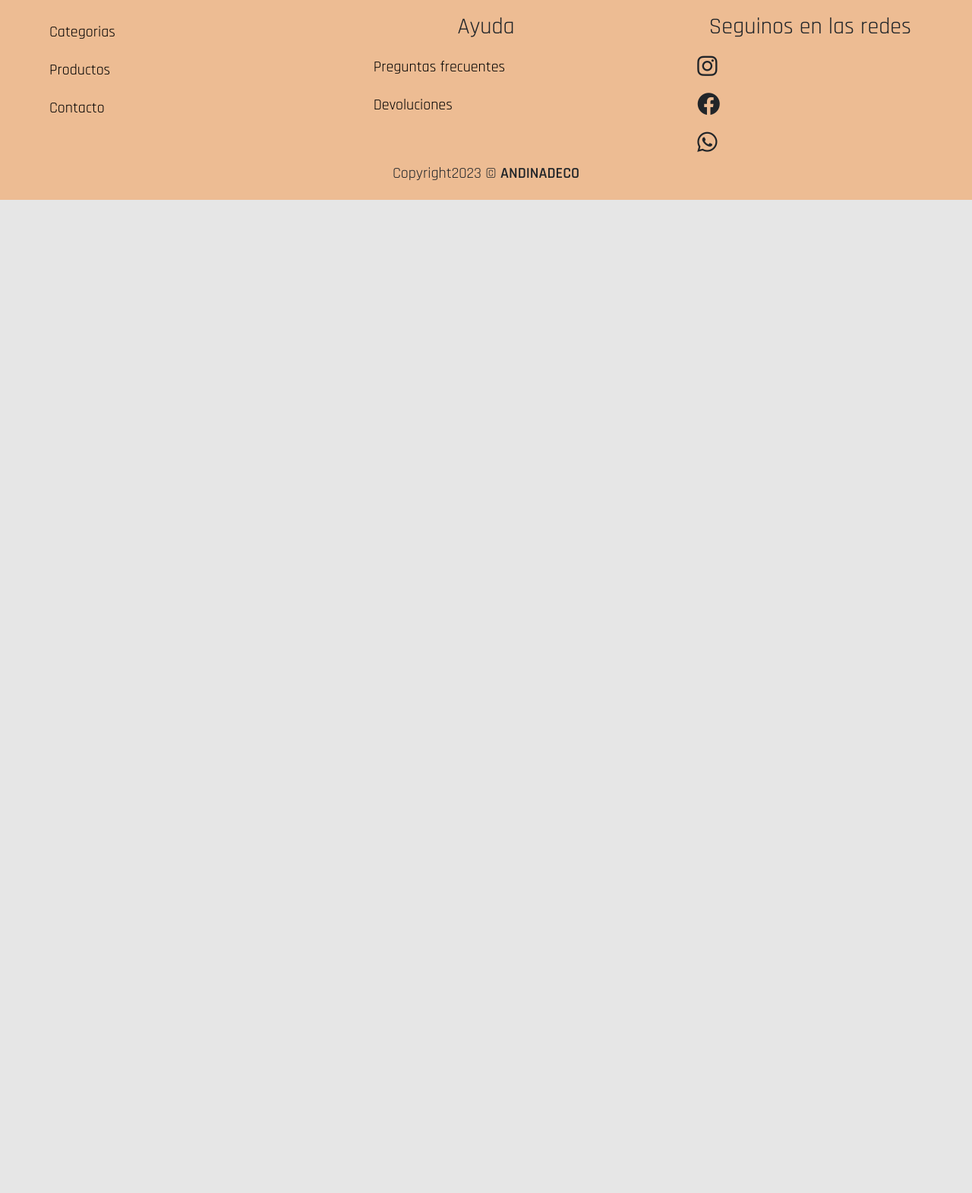
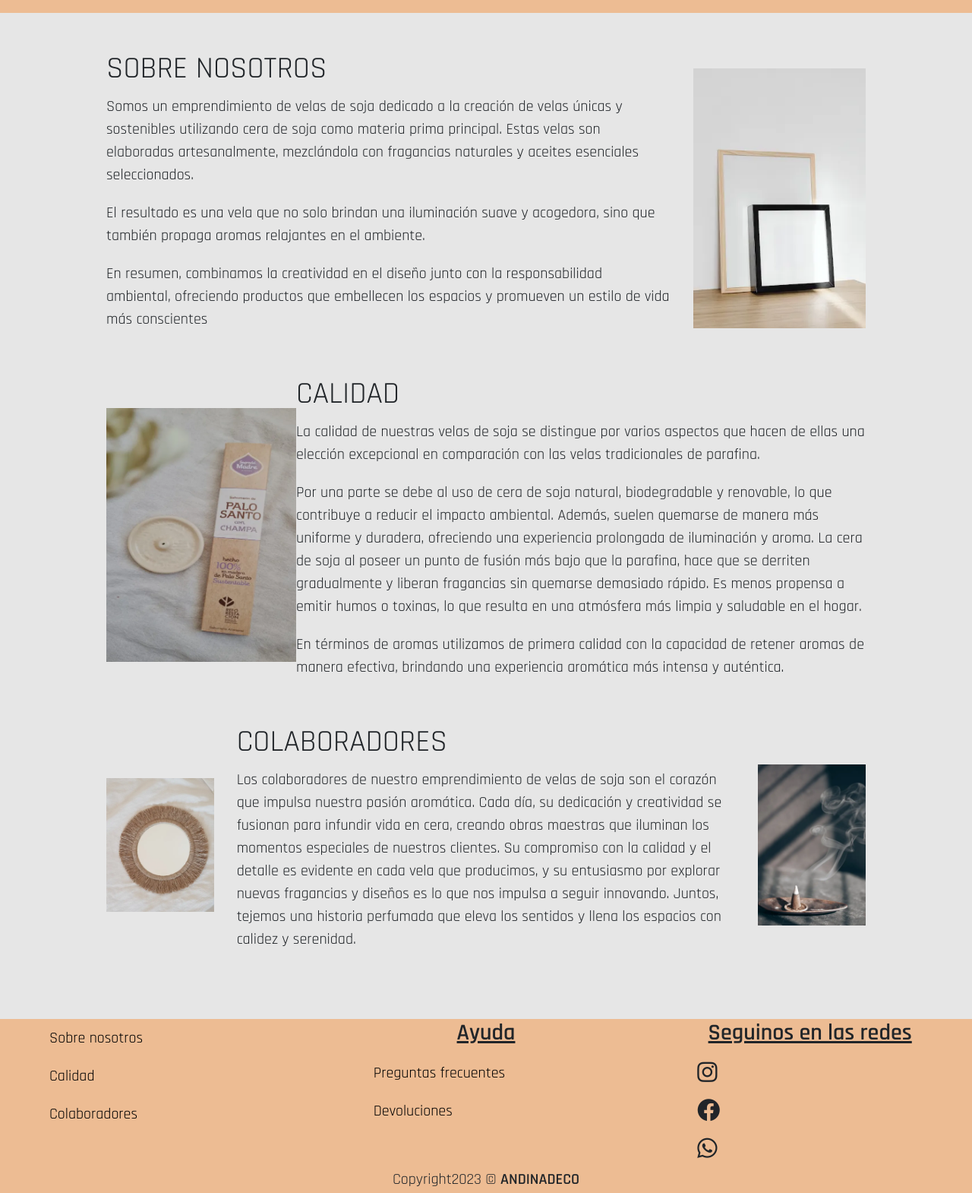
Before and after one commit to MNahuelBria/Proyecto-integrador-etapa-uno-, a website built with Vite: page paginas/nosotros.html in a window 1280 px wide. Shown: the part 103-1673 px from the top of the page at 76% size. Before the commit the page ends 800 px from the top, so only its background shows below. Built offline with nearby package versions, Linux system fonts and the light colour scheme.

Commit message:
estructura basica de la pagina nosotros

```diff
--- a/estilos/estilo.css
+++ b/estilos/estilo.css
@@ -5,7 +5,6 @@
   --color-principal: #edbc93;
   --color-secundario: #e6e6e6;
   --color-terciario: #ffdead;
-  /*--color-terciario: ;*/
   --tipografia-principal: 'Rajdhani', sans-serif;
   --tipografia-secundaria: 'Josefin Sans', sans-serif;
 }
@@ -68,7 +67,7 @@
 body {
   background-color: var(--color-secundario);
 }
-#Contenedor-categoria, #Contenedor-tarjetas-productos {
+#Contenedor-categoria, #Contenedor-tarjetas-productos, #Contenedor-articulos {
   width: 80%;
   height: auto;
   font-family: var(--tipografia-principal);
@@ -87,10 +86,10 @@ body {
   border-radius: .5rem 1.5rem;
   height: 25rem;
 }
-h3 {
+.Subtitulos-categorias {
   font-size: 2rem;
   font-weight: 600;
-  color: #2D4356;
+  color: #233443;
 }
 #categoria-1 {
   background-image: url(/img/Velas.webp);
@@ -166,6 +165,11 @@ h3 {
   transition-duration: 1.5s;
   box-shadow: 2px -2px 7px 2px #884A39;
 }
+.titulo-ayudas, .redes {
+  font-weight: 600;
+  font-size: 1.5rem;
+  text-decoration: underline;
+}
 #pie-pagina {
   background-color: var(--color-principal);
   font-family: var(--tipografia-principal);
@@ -179,3 +183,14 @@ h3 {
   font-weight: 400;
   text-decoration: none;
 }
+.Articulo {
+  margin-bottom: 1rem;
+  padding: .5rem 0;
+  flex-basis: 400px;
+  align-content:flex-end;
+  height: auto;
+}
+.imagenes-nosotros {
+  background-position:bottom;
+  flex-basis: 200px;
+}
--- a/paginas/nosotros.html
+++ b/paginas/nosotros.html
@@ -26,8 +26,43 @@
       </nav><!--finaliza la barra de navegación-->
     </header>
 
-    <main>
-
+    <main class="container-fluid">
+      <section id="Contenedor-articulos">
+        <div class="d-flex row align-items-center Articulo">
+          <div class="col-9">
+            <h2 id="Sobre-nosotros">SOBRE NOSOTROS</h2>
+            <p>Somos un <span>emprendimiento de velas de soja</span> dedicado a la creación de velas únicas y sostenibles utilizando cera de soja como materia prima principal. Estas velas son elaboradas artesanalmente, mezclándola con fragancias naturales y aceites esenciales seleccionados.</p>
+            <p>El resultado es una vela que no solo brindan una iluminación suave y acogedora, sino que también propaga <span>aromas relajantes</span> en el ambiente.</p>
+            <p>En resumen, <span>combinamos la creatividad en el diseño junto con la responsabilidad ambiental</span>, ofreciendo productos que embellecen los espacios y promueven un estilo de vida más conscientes</p>
+          </div>
+          <div class="col-3">
+            <img class="imagenes-nosotros w-100" src="/img-productos/Espejo-cubico.webp" alt="">
+          </div>
+        </div>
+        <article class="d-flex flex-row-reverse align-items-center Articulo">
+          <div class="col-9">
+            <h2 id="Sobre-calidad">CALIDAD</h2>
+            <p>La calidad de nuestras velas de soja se distingue por varios aspectos que hacen de ellas una elección excepcional en comparación con las velas tradicionales de parafina.</p>
+            <p>Por una parte se debe al uso de <span>cera de soja natural, biodegradable y renovable</span>, lo que contribuye a reducir el impacto ambiental. Además, suelen quemarse de manera más uniforme y duradera, ofreciendo una <span>experiencia prolongada de iluminación y aroma.</span> La cera de soja al poseer un punto de fusión más bajo que la parafina, hace que se derriten gradualmente y liberan fragancias sin quemarse demasiado rápido. Es menos propensa a emitir humos o toxinas, lo que resulta en una atmósfera más limpia y saludable en el hogar.</p>
+            <p>En términos de <span>aromas</span> utilizamos de primera calidad con la capacidad de retener aromas de manera efectiva, brindando una <span>experiencia aromática más intensa y auténtica.</span></p>
+          </div>
+          <div class="col-3">
+            <img class="imagenes-nosotros w-100" src="/img/Sahumerio.webp" alt="">
+          </div>
+        </article>
+        <article class="d-flex row align-items-center Articulo">
+          <div class="col-2">
+            <img class="imagenes-nosotros w-100" src="/img/espejo.webp" alt="">
+          </div>
+          <div class="col-8">
+            <h2 id="Sobre-Colaboradores">COLABORADORES</h2>
+            <p>Los colaboradores de nuestro emprendimiento de velas de soja son el corazón que impulsa nuestra pasión aromática. Cada día, su dedicación y creatividad se fusionan para infundir vida en cera, creando obras maestras que iluminan los momentos especiales de nuestros clientes. Su compromiso con la calidad y el detalle es evidente en cada vela que producimos, y su entusiasmo por explorar nuevas fragancias y diseños es lo que nos impulsa a seguir innovando. Juntos, tejemos una historia perfumada que eleva los sentidos y llena los espacios con calidez y serenidad.</p>
+          </div>
+          <div class="col-2">
+            <img class="imagenes-nosotros w-100" src="../public/img/incienso.webp" alt="">
+          </div>
+        </article>
+      </section>
     </main>
 
     <footer id="pie-pagina"> <!--PIE DE PAGINA-->
@@ -36,13 +71,13 @@
           <div class="col"> <!--primera columna-->
             <ul class="Hipervinculos">
               <li class="p-2">
-                <a class="link-items" href="#Contenedor-categoria">Categorias</a>
+                <a class="link-items" href="#Sobre-nosotros">Sobre nosotros</a>
               </li>
               <li class="p-2">
-                <a class="link-items" href="#Contenedor-tarjetas-productos">Productos</a>
+                <a class="link-items" href="#Sobre-calidad">Calidad</a>
               </li>
               <li class="p-2">
-                <a class="link-items" href="./paginas/contacto.html">Contacto</a>
+                <a class="link-items" href="#Sobre-colaboradores">Colaboradores</a>
               </li>
             </ul>
           </div>
```
Also changed, not shown: index.html (+26 -26 lines).
